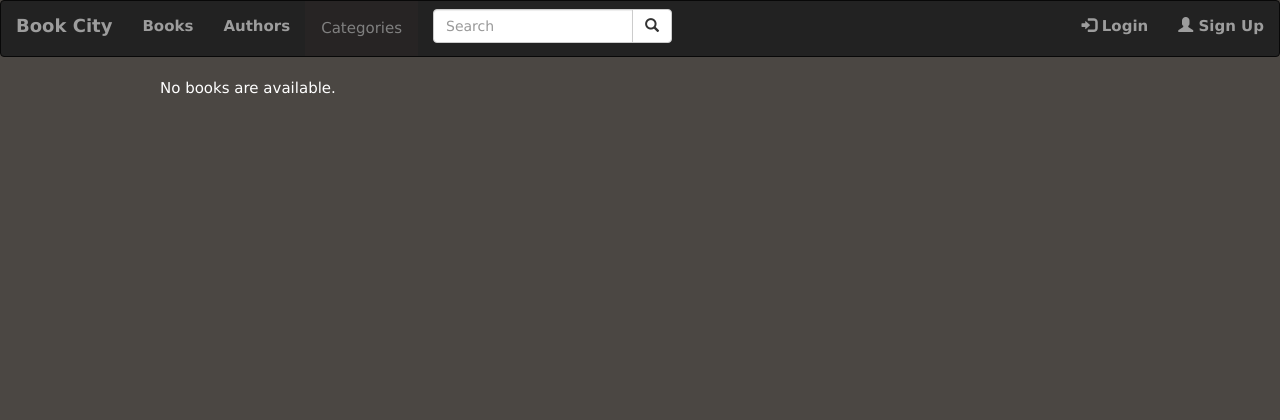
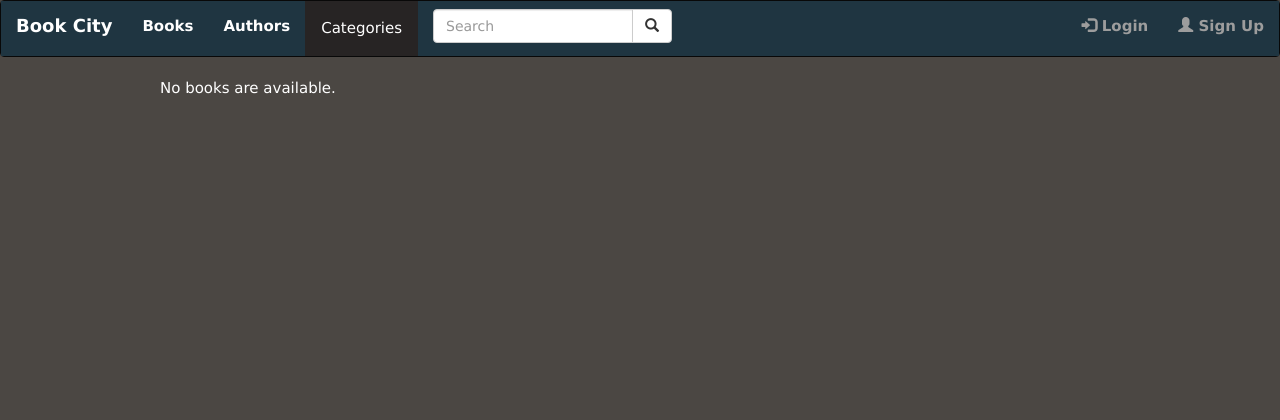
Before and after one commit to MohamedMSaeed/BoookCity, a Django app: page /books/ in a window 1280 px wide. Shown: the top 420 px of the page. Run offline with Django 3.2, Linux system fonts and the light colour scheme; data that the repository does not hold is empty; some libraries are stand-ins or nearby versions.

Commit message:
change color

```diff
--- a/bookcity/templates/base.html
+++ b/bookcity/templates/base.html
@@ -10,19 +10,19 @@
         {% block header %}
 
         <nav class="navbar navbar-inverse">
-            <div class="container-fluid">
+            <div class="container-fluid" style="background-color:#1f3541;">
                 <div class="navbar-header">
-                    <a class="navbar-brand" href="/bookcity/home">Book City</a>
+                    <a class="navbar-brand" href="/bookcity/home" style="color:#fff;">Book City</a>
                 </div>
-            <ul class="nav navbar-nav">
+            <ul class="nav navbar-nav" >
                 {% if user.is_authenticated %}
-                    <li class="active"><a href="/bookcity/home/">Home</a></li>
+                    <li class=""><a href="/bookcity/home/" style="color:#fff;">Home</a></li>
                 {% endif %}
-                <li><a href="/bookcity/books/">Books</a></li>
-                <li><a href="/bookcity/authors/">Authors</a></li>
+                <li><a href="/bookcity/books/" style="color:#fff;">Books</a></li>
+                <li><a href="/bookcity/authors/" style="color:#fff;">Authors</a></li>
                 <!-- drop down for categories -->
                 <li class="dropdown">
-                    <button class="dropbtn">Categories</button>
+                    <button class="dropbtn" style="color:#fff;">Categories</button>
                     <ul class="dropdown-content">
                         {% for category in all_category_list %}
                             <a href="/bookcity/categories/{{ category.cid }}/">{{ category.name }}</a>
--- a/bookcity/templates/bookcity/authorDetail.html
+++ b/bookcity/templates/bookcity/authorDetail.html
@@ -51,7 +51,7 @@
             {% endif %}
         </div>
 
-        <div class=" col-sm-10 text-left">
+        <div class=" col-sm-10 text-left" style="background-color: #1f3541; color: #fff">
             <h2 class="display-3">Biography:</h2>
             <p class="lead">{{author.bio}}</p>
             <hr class="my-4">
--- a/bookcity/templates/bookcity/authors.html
+++ b/bookcity/templates/bookcity/authors.html
@@ -9,9 +9,9 @@
             {% for author in author_list %}
                 <div class="col-sm-2">
                     <div class="panel panel-danger ">
-                        <div class="panel-heading"><a href="/bookcity/authors/{{ author.aid }}/">{{ author.name }}</a></div>
+                        <div class="panel-heading"><a href="/bookcity/authors/{{ author.aid }}/" style="color:#cfb8a2 !important;">{{ author.name }}</a></div>
                         <div class="panel-body"><img src="/{{ author.pic }}" class="img-responsive" style="width:100%; height: 150px " alt="Image"></div>
-                        <div class="panel-footer">{{ author.bio | truncatechars:15}}</div>
+                        <div class="panel-footer" style="color:#cfb8a2 !important;">{{ author.bio | truncatechars:15}}</div>
                     </div>
                 </div>
             {% endfor %}
--- a/bookcity/templates/bookcity/bookDetail.html
+++ b/bookcity/templates/bookcity/bookDetail.html
@@ -64,9 +64,9 @@
 
         </div>
 
-        <div class="jumbotron col-lg-9 col-sm-4 thumb" style="background-color: #4b4743">
+        <div class="jumbotron col-lg-9 col-sm-4 thumb" style="background-color: #1f3541; color: #fff">
             <h1 class="display-3">Description</h1>
-            <p class="lead" style="text-align: justify">{{book.desc}}</p>
+            <p class="lead" style="text-align: justify; ">{{book.desc}}</p>
             <hr class="my-4">
         </div>
     </div>
--- a/bookcity/templates/bookcity/books.html
+++ b/bookcity/templates/bookcity/books.html
@@ -8,9 +8,9 @@
             {% for book in book_list %}
                 <div class="col-sm-2">
                      <div class="panel panel-danger ">
-                         <div class="panel-heading"><a href="/bookcity/books/{{ book.bid }}/">{{ book.name}}</a></div>
+                         <div class="panel-heading"><a href="/bookcity/books/{{ book.bid }}/" style="color:#cfb8a2 !important;">{{ book.name}}</a></div>
                          <div class="panel-body"><img src="/{{ book.image }}" class="img-responsive" style="width:100%; height: 150px" alt="Image"></div>
-                         <div class="panel-footer"><a href="/bookcity/authors/{{ book.author.aid }}/">By: {{ book.author.name | truncatechars:15 }}</a></div>
+                         <div class="panel-footer"><a href="/bookcity/authors/{{ book.author.aid }}/" style="color:#cfb8a2 !important;">By: {{ book.author.name | truncatechars:15 }}</a></div>
                      </div>
                 </div>
             {% endfor %}
--- a/bookcity/templates/bookcity/categoryDetail.html
+++ b/bookcity/templates/bookcity/categoryDetail.html
@@ -19,10 +19,10 @@
             <div class="row">
                 {% for book in books %}
                     <div class="col-sm-2">
-                         <div class="panel panel-danger ">
-                             <div class="panel-heading"><a href="/bookcity/books/{{ book.bid }}/">{{ book.name}}</a></div>
+                         <div class="panel panel-danger " >
+                             <div class="panel-heading"><a href="/bookcity/books/{{ book.bid }}/" style="color:#cfb8a2 !important;">{{ book.name}}</a></div>
                              <div class="panel-body"><img src="/{{ book.image }}" class="img-responsive" style="width:100%; height: 150px" alt="Image"></div>
-                             <div class="panel-footer"><a href="/bookcity/authors/{{ book.author.aid }}/">{{ book.author.name }}</a></div>
+                             <div class="panel-footer"><a href="/bookcity/authors/{{ book.author.aid }}/" style="color:#cfb8a2 !important;">{{ book.author.name }}</a></div>
                          </div>
                     </div>
                 {% endfor %}
--- a/bookcity/templates/bookcity/edit.html
+++ b/bookcity/templates/bookcity/edit.html
@@ -3,6 +3,9 @@
 {% block header %}{% endblock header %}
 
 {% block content %}
+request {{ request.user }} :  {{ request.user.is_authenticated }} <br>
+user {{ user }} :  {{ user.is_authenticated }}
+
     {% if request.user.is_authenticated %}
       <h2>Edit</h2>
       <form method="post">
--- a/static/css/bookDetail.css
+++ b/static/css/bookDetail.css
@@ -2,3 +2,7 @@
     float: left;
     width:160px;
 }
+
+.btn-primary {
+    background-color: #145da0 !important;
+}
```
Also changed, not shown: static/css/base.css (+4 -4 lines), static/css/books.css (+4 -4 lines).
